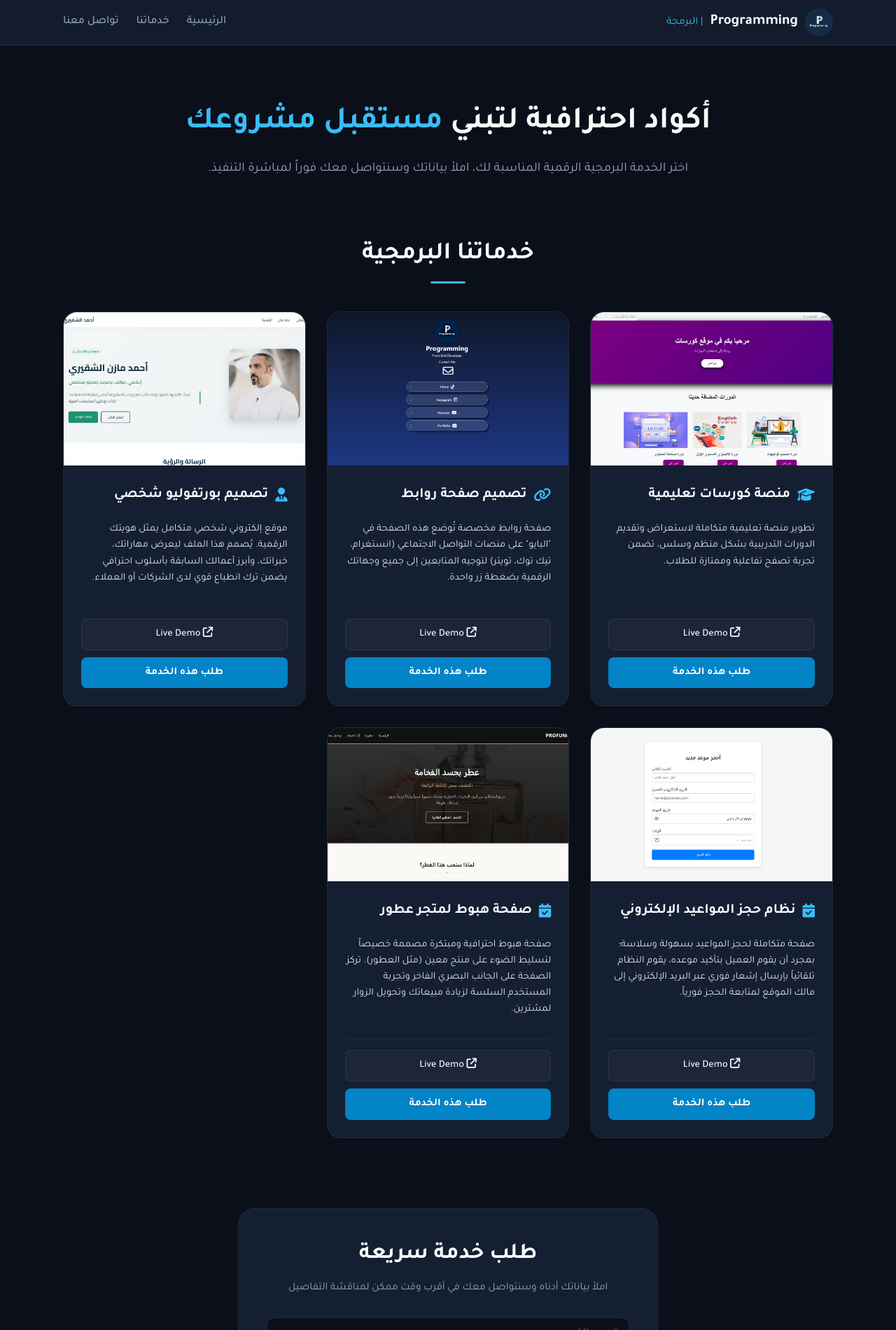
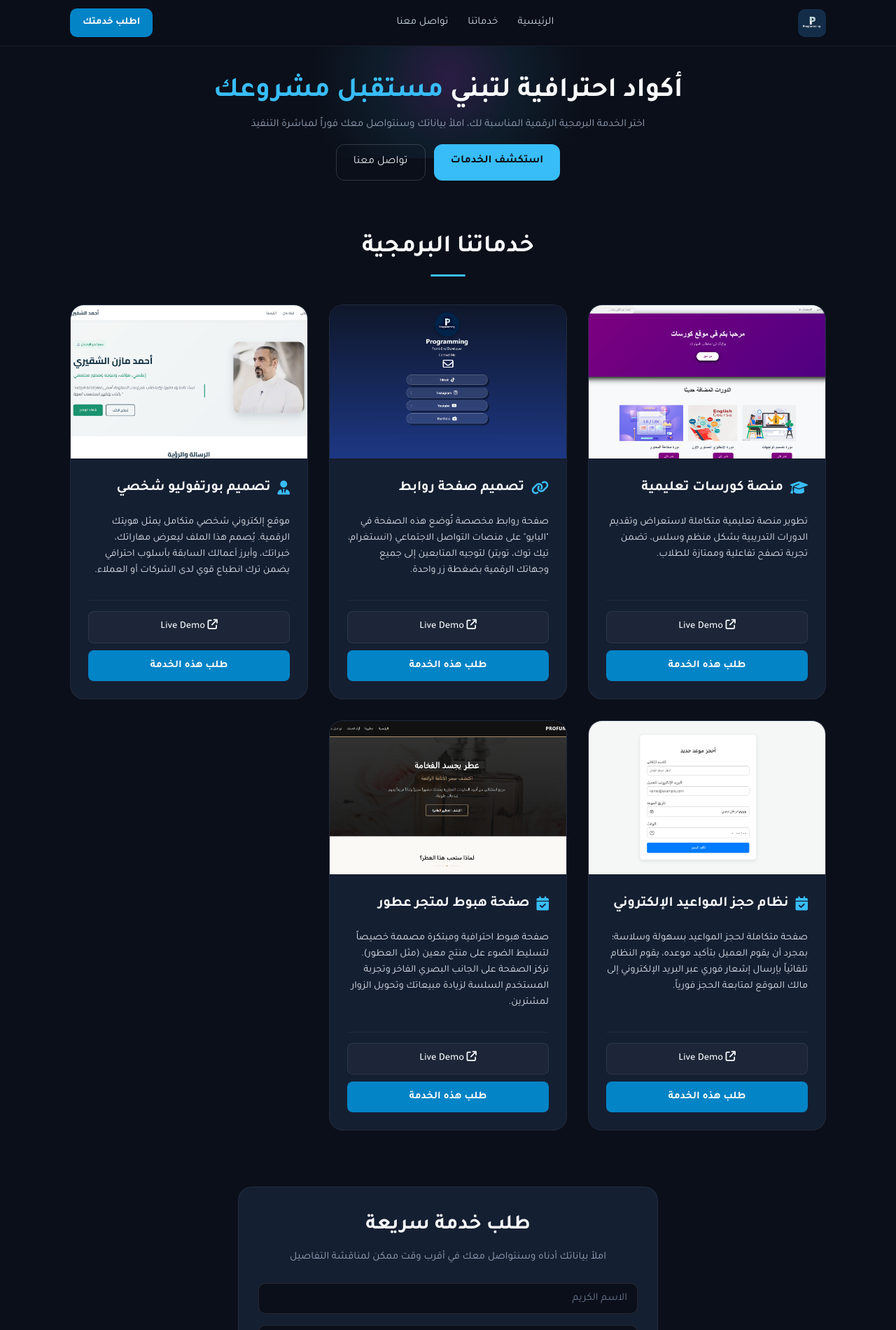
Before and after one commit to ytuyn/programing-digital-solutions-prg-prg, a plain HTML site: page index.html in a window 1280 px wide. Shown: the top 1900 px of the page at 70% size. Drawn offline with Linux system fonts and the light colour scheme.

Commit message:
Add files via upload

```diff
--- a/index.html
+++ b/index.html
@@ -9,21 +9,20 @@
     <link rel="stylesheet" href="style.css">
 </head>
 <body>
-
 <!-- شريط التنقل -->
     <nav class="navbar">
         <div class="container nav-container">
             <a href="#" class="brand-logo">
                 <img src="programming.jpg" alt="Programming Logo">
-            <div class="brand-name">Programming <span>| البرمجة</span></div>
             </a>
 
-        <!-- أضيفي id="nav-links" هنا تماماً -->
             <ul class="nav-links" id="nav-links">
                 <li><a href="#">الرئيسية</a></li>
                 <li><a href="#projects">خدماتنا</a></li>
                 <li><a href="#contact-section">تواصل معنا</a></li>
             </ul>
+
+            <a href="#contact-section" class="nav-cta">اطلب خدمتك</a>
 
             <div class="hamburger" id="hamburger">
                 <i class="fa-solid fa-bars"></i>
@@ -32,10 +31,16 @@
     </nav>
 
     <div class="container">
-
         <header class="hero">
+            <div class="hero-glow"></div>
+            <div class="hero-content">
                 <h1>أكواد احترافية لتبني <span>مستقبل مشروعك</span></h1>
-            <p>اختر الخدمة البرمجية الرقمية المناسبة لك، املأ بياناتك وسنتواصل معك فوراً لمباشرة التنفيذ.</p>
+                <p>اختر الخدمة البرمجية الرقمية المناسبة لك، املأ بياناتك وسنتواصل معك فوراً لمباشرة التنفيذ</p>
+                <div class="hero-actions">
+                    <a href="#projects" class="btn-primary">استكشف الخدمات</a>
+                    <a href="#contact-section" class="btn-secondary">تواصل معنا</a>
+                </div>
+            </div>
         </header>
 
         <!-- قسم الخدمات -->
@@ -228,7 +233,7 @@
         <!-- شعار ووصف مختصر -->
         <div class="footer-brand">
           <h3 class="footer-logo">Programming</h3>
-          <p>أكواد احترافية لتبني مستقبل مشروعك.</p>
+          <p>أكواد احترافية لتبني مستقبل مشروعك</p>
         </div>
 
         <!-- روابط مواقع التواصل الاجتماعي والمنصات -->
--- a/style.css
+++ b/style.css
@@ -27,100 +27,143 @@
             background-color: var(--bg-color);
             color: var(--text-main);
             line-height: 1.6;
-            padding-top: 80px;
+
         }
 
         .container {
-            max-width: 1140px;
+            max-width: 1120px;
             margin: 0 auto;
             padding: 0 20px;
         }
 
-        /* --- شريط التنقل (Navbar) --- */
+
+
 .navbar {
-            position: fixed;
+    position: sticky;
     top: 0;
-            left: 0;
-            right: 0;
-            background: rgba(21, 31, 50, 0.85);
+    z-index: 100;
+    padding: 12px 0;
+    background: rgba(11, 15, 25, 0.88);
     backdrop-filter: blur(10px);
-            border-bottom: 1px solid rgba(255, 255, 255, 0.05);
-            z-index: 1000;
-            padding: 12px 0;
+    border-bottom: 1px solid rgba(255, 255, 255, 0.06);
 }
 
 .nav-container {
     display: flex;
+    align-items: center;
     justify-content: space-between;
-            align-items: center;
-        }
-
-        .brand-logo {
-            display: flex;
-            align-items: center;
-            gap: 10px;
-            text-decoration: none;
-            color: var(--text-main);
+    gap: 20px;
 }
 
 .brand-logo img {
-            width: 40px;
     height: 40px;
-            object-fit: contain;
-            border-radius: 50%;
-        }
-
-        .brand-name {
-            font-size: 1.3rem;
-            font-weight: 700;
-        }
-
-        .brand-name span {
-            color: var(--accent-color);
-            font-size: 0.95rem;
-            font-weight: 400;
-            margin-right: 5px;
+    width: auto;
+    border-radius: 10px;
+    display: block;
 }
 
 .nav-links {
     display: flex;
-            gap: 25px;
+    align-items: center;
+    gap: 28px;
     list-style: none;
+    margin: 0;
+    padding: 0;
 }
 
 .nav-links a {
-            color: var(--text-muted);
+    color: #cbd5e1;
     text-decoration: none;
-            font-weight: 500;
-            font-size: 1rem;
-            transition: color 0.3s;
+    font-size: 0.95rem;
+    transition: color 0.2s ease;
 }
 
 .nav-links a:hover {
-            color: var(--accent-color);
+    color: #38bdf8;
 }
 
-        /* --- القسم الترحيبي (Hero Section) --- */
+.nav-cta {
+    padding: 9px 18px;
+    border-radius: 10px;
+    background: var(--btn-color);
+    color: #ffffff;
+    font-size: 0.9rem;
+    font-weight: 600;
+    text-decoration: none;
+    white-space: nowrap;
+    transition: transform 0.2s ease, opacity 0.2s ease;
+}
+
+.nav-cta:hover {
+    opacity: 0.92;
+    transform: translateY(-1px);
+}
+
 .hero {
+    position: relative;
+    overflow: hidden;
     text-align: center;
-            padding: 60px 0 40px 0;
+    padding: 40px 16px 28px;
+}
+
+.hero-glow {
+    position: absolute;
+    top: -70px;
+    left: 50%;
+    transform: translateX(-50%);
+    width: 520px;
+    height: 230px;
+    background: radial-gradient(circle, rgba(157, 78, 221, 0.22), rgba(56, 189, 248, 0.08), transparent 70%);
+    pointer-events: none;
+}
+
+.hero-content {
+    position: relative;
+    max-width: 700px;
+    margin: 0 auto;
 }
 
 .hero h1 {
-            font-size: 2.8rem;
-            margin-bottom: 15px;
-            font-weight: 700;
+    font-size: clamp(1.8rem, 3.5vw, 2.5rem);
+    line-height: 1.25;
+    margin-bottom: 10px;
 }
 
 .hero h1 span {
-            color: var(--accent-color);
+    color: #38bdf8;
 }
 
 .hero p {
-            font-size: 1.15rem;
-            color: var(--text-muted);
-            max-width: 700px;
-            margin: 0 auto;
+    max-width: 630px;
+    margin: 0 auto 16px;
+    color: #94a3b8;
+    font-size: 0.95rem;
+    line-height: 1.6;
+    text-wrap: balance;
+}
+
+.hero-actions {
+    display: flex;
+    justify-content: center;
+    gap: 12px;
+    flex-wrap: wrap;
+}
+
+.btn-primary {
+    padding: 12px 24px;
+    border-radius: 12px;
+    background: #38bdf8;
+    color: #0b0f19;
+    font-weight: 700;
+    text-decoration: none;
+}
+
+.btn-secondary {
+    padding: 12px 24px;
+    border-radius: 12px;
+    border: 1px solid rgba(255, 255, 255, 0.16);
+    color: #e2e8f0;
+    text-decoration: none;
 }
 
         /* --- قسم الخدمات والمشاريع المدمج --- */
@@ -292,72 +335,82 @@
         }
 
         /* --- قسم نموذج الطلب الخطي --- */
+       /* --- قسم نموذج الطلب الخطي --- */
 #contact-section {
-            padding: 60px 0 80px 0;
+    padding: 40px 0 44px;
+    scroll-margin-top: 80px;
 }
 
 .contact-box {
     background: var(--card-bg);
     max-width: 600px;
     margin: 0 auto;
-            padding: 40px;
-            border-radius: 24px;
-            border: 1px solid rgba(255, 255, 255, 0.05);
+    padding: 32px 28px;
+    border-radius: 20px;
+    border: 1px solid rgba(255, 255, 255, 0.06);
     position: relative;
 }
 
 .contact-box h2 {
     text-align: center;
-            font-size: 2rem;
-            margin-bottom: 10px;
+    font-size: 1.85rem;
+    margin-bottom: 8px;
 }
 
 .contact-box p {
     text-align: center;
     color: var(--text-muted);
-            margin-bottom: 30px;
-            font-size: 0.95rem;
+    margin-bottom: 24px;
+    font-size: 0.94rem;
+    line-height: 1.65;
 }
 
 .form-group {
-            margin-bottom: 20px;
+    margin-bottom: 16px;
 }
 
 .form-control {
     width: 100%;
-            padding: 14px;
+    padding: 12px 14px;
     background: #0b0f19;
     border: 1px solid rgba(255, 255, 255, 0.1);
     border-radius: 10px;
-            color: white;
-            font-size: 1rem;
+    color: #ffffff;
+    font-size: 0.96rem;
+    transition: border-color 0.25s ease, box-shadow 0.25s ease;
+}
+
+.form-control::placeholder {
+    color: #64748b;
 }
 
 .form-control:focus {
     outline: none;
     border-color: var(--accent-color);
+    box-shadow: 0 0 0 3px rgba(56, 189, 248, 0.12);
 }
 
 textarea.form-control {
-            min-height: 100px;
+    min-height: 96px;
     resize: vertical;
 }
 
 .submit-btn {
     width: 100%;
-            padding: 14px;
+    padding: 13px;
     background: linear-gradient(135deg, var(--btn-color), var(--accent-color));
-            color: white;
+    color: #ffffff;
     border: none;
     border-radius: 10px;
-            font-size: 1.1rem;
+    font-size: 1.02rem;
     font-weight: 700;
     cursor: pointer;
-            transition: opacity 0.3s;
+    transition: transform 0.2s ease, opacity 0.25s ease;
 }
 
 .submit-btn:hover {
-            opacity: 0.9;
+    opacity: 0.94;
+    transform: translateY(-1px);
 }
 
 /* رسالة النجاح المنبثقة المخفية افتراضياً */
@@ -365,117 +418,113 @@
     display: none;
     background: var(--card-bg);
     border: 1px solid var(--success-color);
-            border-radius: 15px;
-            padding: 20px;
+    border-radius: 14px;
+    padding: 18px;
     text-align: center;
-            margin-top: 20px;
-            animation: fadeIn 0.5s ease;
+    margin-top: 18px;
+    animation: fadeIn 0.4s ease;
 }
 
 .success-message i {
     color: var(--success-color);
-            font-size: 2.5rem;
-            margin-bottom: 10px;
+    font-size: 2.2rem;
+    margin-bottom: 8px;
 }
 
 .success-message h4 {
-            font-size: 1.3rem;
+    font-size: 1.2rem;
     color: var(--text-main);
-            margin-bottom: 5px;
+    margin-bottom: 4px;
 }
 
 .success-message p {
     color: var(--text-muted);
-            font-size: 0.95rem;
+    font-size: 0.92rem;
     margin-bottom: 0;
 }
-/* footer */
 
+/* --- الفوتر --- */
 .footer-section {
     background-color: var(--bg-color);
     color: var(--text-main);
-    padding: 45px 20px 20px;
+    padding: 36px 20px 18px;
     border-top: 1px solid rgba(255, 255, 255, 0.08);
     font-family: inherit;
     direction: rtl;
-    margin-top: 60px;
+    margin-top: 24px;
 }
 
 .footer-container {
-    max-width: 1200px;
+    max-width: 1140px;
     margin: 0 auto;
     display: flex;
     justify-content: space-between;
     align-items: center;
     flex-wrap: wrap;
-    gap: 25px;
+    gap: 20px;
 }
 
 .footer-brand h3 {
-    font-size: 1.6rem;
+    font-size: 1.45rem;
     color: var(--accent-color);
-    margin-bottom: 8px;
+    margin-bottom: 6px;
     font-weight: 700;
 }
 
 .footer-brand p {
     color: var(--text-muted);
-    font-size: 0.95rem;
+    font-size: 0.92rem;
     margin: 0;
 }
 
 .footer-socials h4 {
-    font-size: 1.1rem;
-    margin-bottom: 14px;
-    color:var(--text-main);
+    font-size: 1rem;
+    margin-bottom: 10px;
+    color: var(--text-main);
 }
 
 .social-links {
     display: flex;
-    gap: 12px;
+    gap: 10px;
     flex-wrap: wrap;
 }
 
-/* تنسيق دبابيس وأيقونات التواصل */
 .social-icon {
-    width: 44px;
-    height: 44px;
-    background-color:var(--card-bg);
+    width: 40px;
+    height: 40px;
+    background-color: var(--card-bg);
     color: var(--text-main);
     border-radius: 50%;
     display: flex;
     align-items: center;
     justify-content: center;
     text-decoration: none;
-    font-size: 1.25rem;
-    transition: all 0.3s ease;
-    border: 1px solid rgba(255, 255, 255, 0.05);
+    font-size: 1.15rem;
+    transition: transform 0.25s ease, background-color 0.25s ease, color 0.25s ease, border-color 0.25s ease, box-shadow 0.25s ease;
+    border: 1px solid rgba(255, 255, 255, 0.06);
 }
 
-/* التأثير التفاعلي عند مرور الماوس (Hover) */
 .social-icon:hover {
-    transform: translateY(-4px);
-    background-color:var(--btn-color);
+    transform: translateY(-3px);
+    background-color: var(--btn-color);
     color: #ffffff;
-    box-shadow:0 4px 18px rgba(56, 189, 248, 0.35);
-    border-color:var(--accent-color);
+    box-shadow: 0 4px 16px rgba(56, 189, 248, 0.28);
+    border-color: var(--accent-color);
 }
 
-/* حقوق النشر في الأسفل */
 .footer-bottom {
     text-align: center;
-    margin-top: 35px;
-    padding-top: 20px;
+    margin-top: 26px;
+    padding-top: 16px;
     border-top: 1px solid rgba(255, 255, 255, 0.05);
-    color:var(--text-muted);
-    font-size: 0.88rem;
+    color: var(--text-muted);
+    font-size: 0.86rem;
 }
 
 .footer-bottom span {
-    color:var(--accent-color);
+    color: var(--accent-color);
     font-weight: 600;
 }
-
 /* ==========================================
    تنسيقات قائمة البرجر والجوال (مُعدّلة)
    ========================================== */
@@ -537,6 +586,14 @@
     .social-links {
         justify-content: center;
     }
+      .nav-cta {
+        display: none;
+    }
+
+       .hero h1 { font-size: 2.2rem; }
+    .contact-box { padding: 25px; }
+    .nav-links { gap: 15px; }
+
 }
 
 /* حركة الظهور التدريجي (Animation) */
@@ -550,10 +607,3 @@
         transform: translateY(0);
     }
 }
-
-/* التجاوب الخاص بالشاشة الرئيسية والجوال */
-@media (max-width: 768px) {
-    .hero h1 { font-size: 2.2rem; }
-    .contact-box { padding: 25px; }
-    .nav-links { gap: 15px; }
-}
```
Lines whose indentation alone changed are shown as unchanged.
